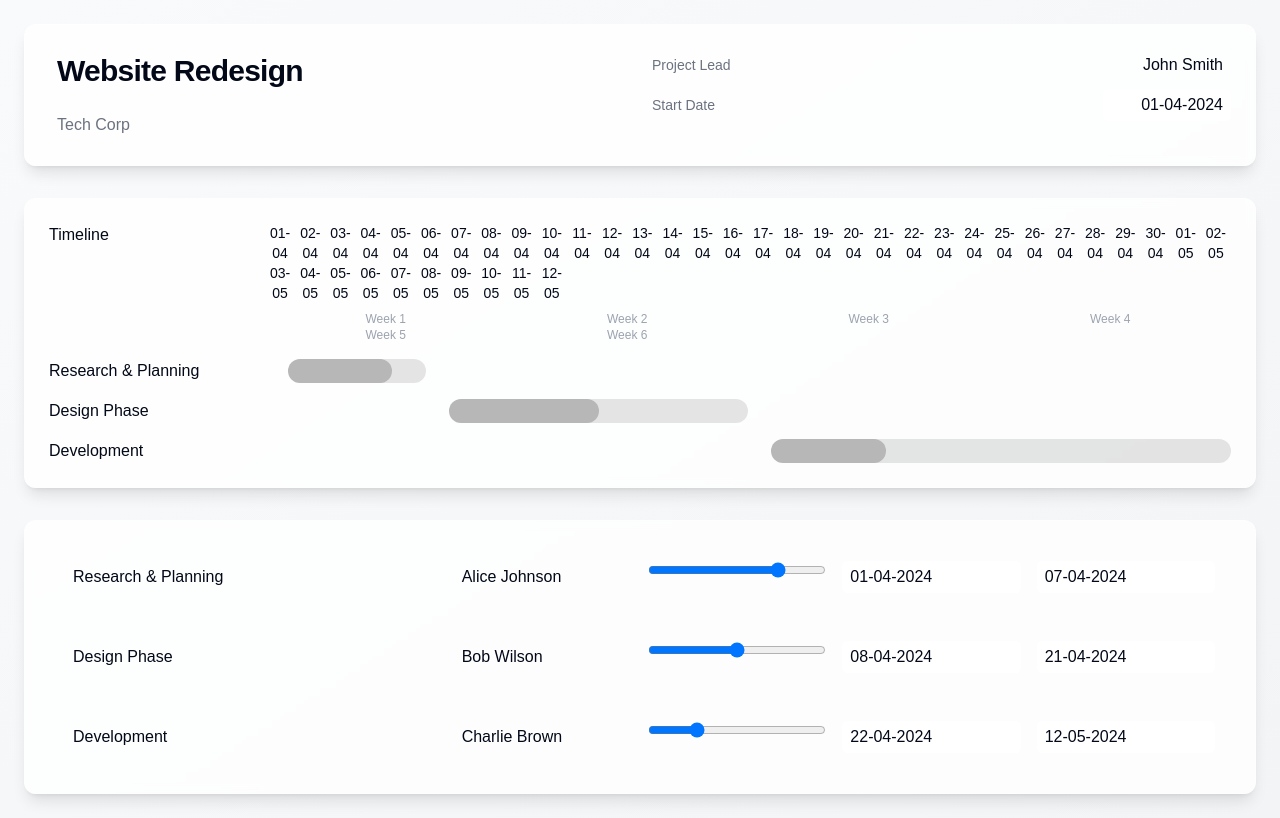
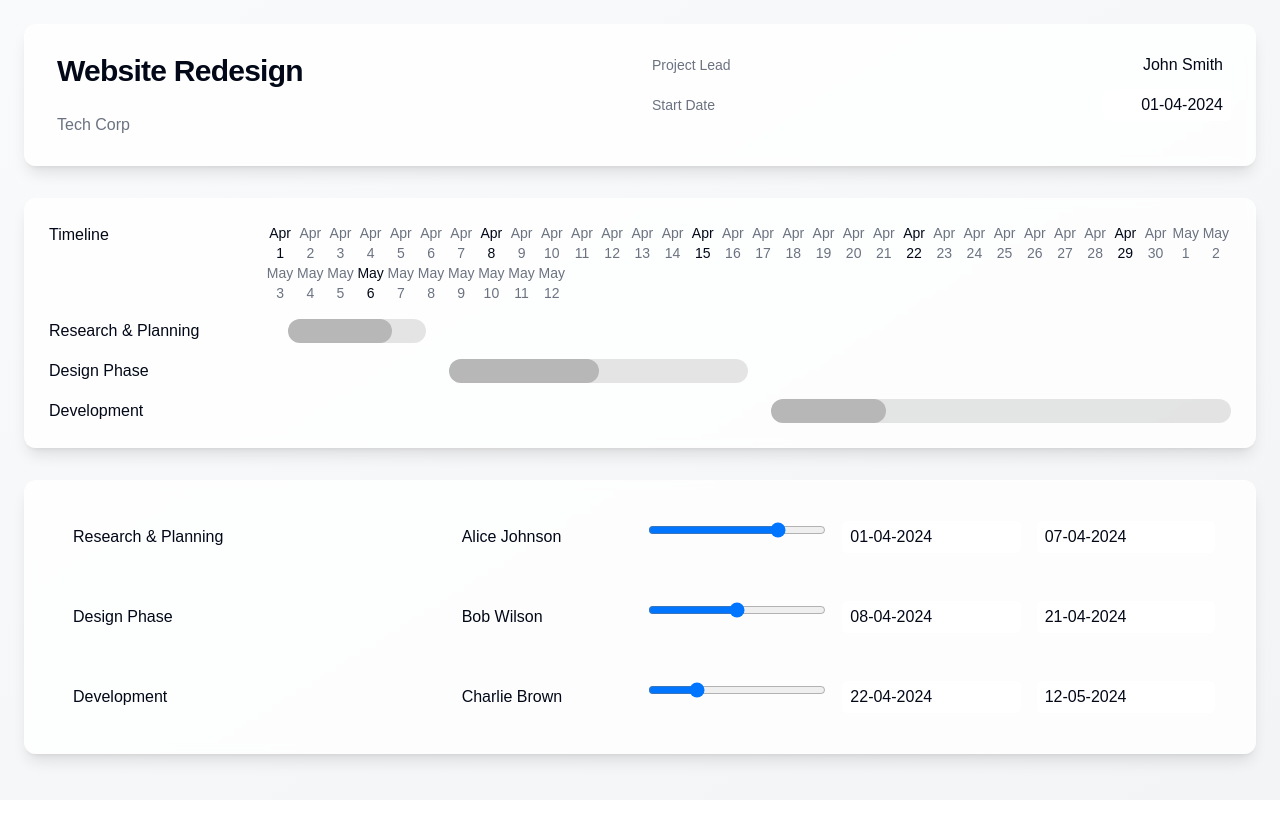
Before and after one commit to Thorpo123/project-planner-pro, a React (Vite) app: page / in a window 1280 px wide. Built offline with nearby package versions, Linux system fonts and the light colour scheme.

Commit message:
Update task timeline display
Modify the TaskTimeline component to show dates on a single row and enable horizontal scrolling to view future dates.
[skip gpt_engineer]

```diff
--- a/src/components/TaskTimeline.tsx
+++ b/src/components/TaskTimeline.tsx
@@ -22,28 +22,17 @@ export const TaskTimeline = () => {
       <div className="min-w-[800px]">
         <div className="grid grid-cols-[200px_1fr] gap-4">
           <div className="font-medium">Timeline</div>
-          <div className="space-y-2">
-            {/* Single date row */}
+          <div>
+            {/* Date row */}
             <div className="grid grid-cols-[repeat(auto-fit,minmax(30px,1fr))]">
               {days.map((day, index) => (
                 <div
                   key={day.toISOString()}
                   className={`text-center text-sm ${
-                    index % 7 === 0 ? "font-medium" : ""
+                    index % 7 === 0 ? "font-medium" : "text-gray-500"
                   }`}
                 >
-                  {format(day, "dd-MM")}
-                </div>
-              ))}
-            </div>
-            {/* Single week number row */}
-            <div className="grid grid-cols-[repeat(auto-fit,minmax(30px,1fr))]">
-              {Array.from({ length: Math.ceil(days.length / 7) }).map((_, index) => (
-                <div
-                  key={`week-${index}`}
-                  className="text-center text-xs text-gray-400 col-span-7"
-                >
-                  Week {index + 1}
+                  {format(day, "MMM d")}
                 </div>
               ))}
             </div>
```
